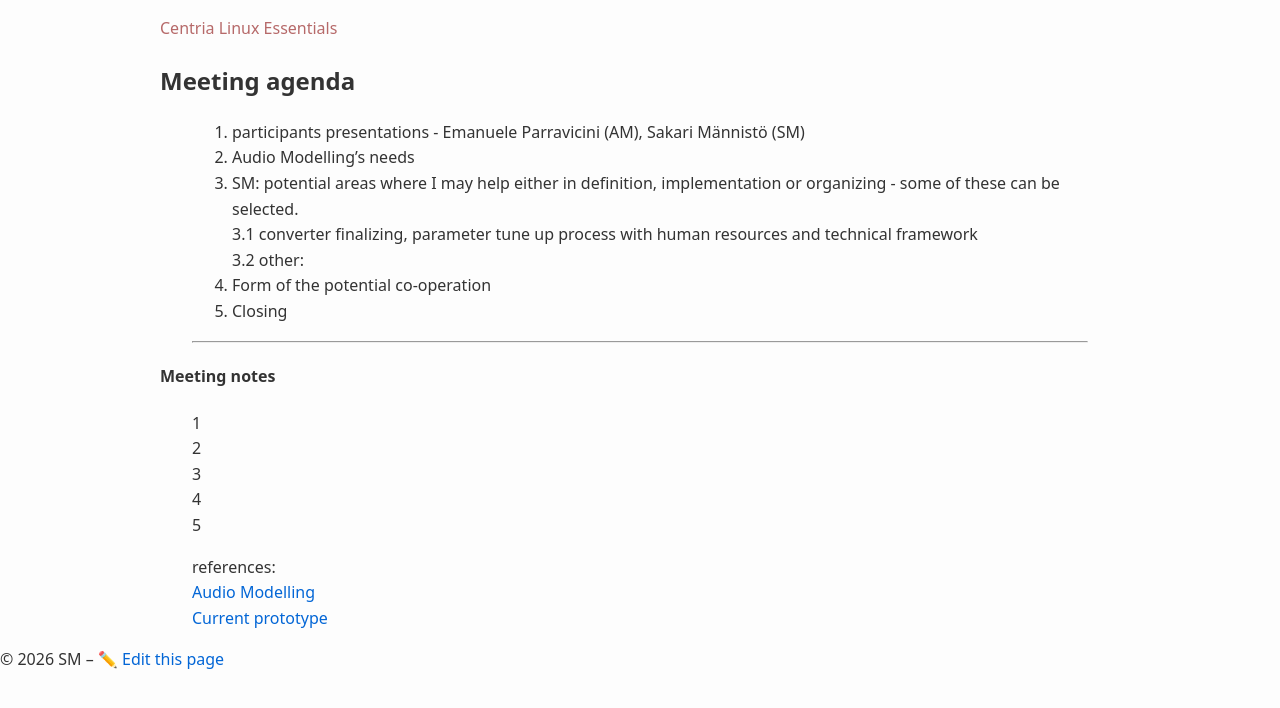
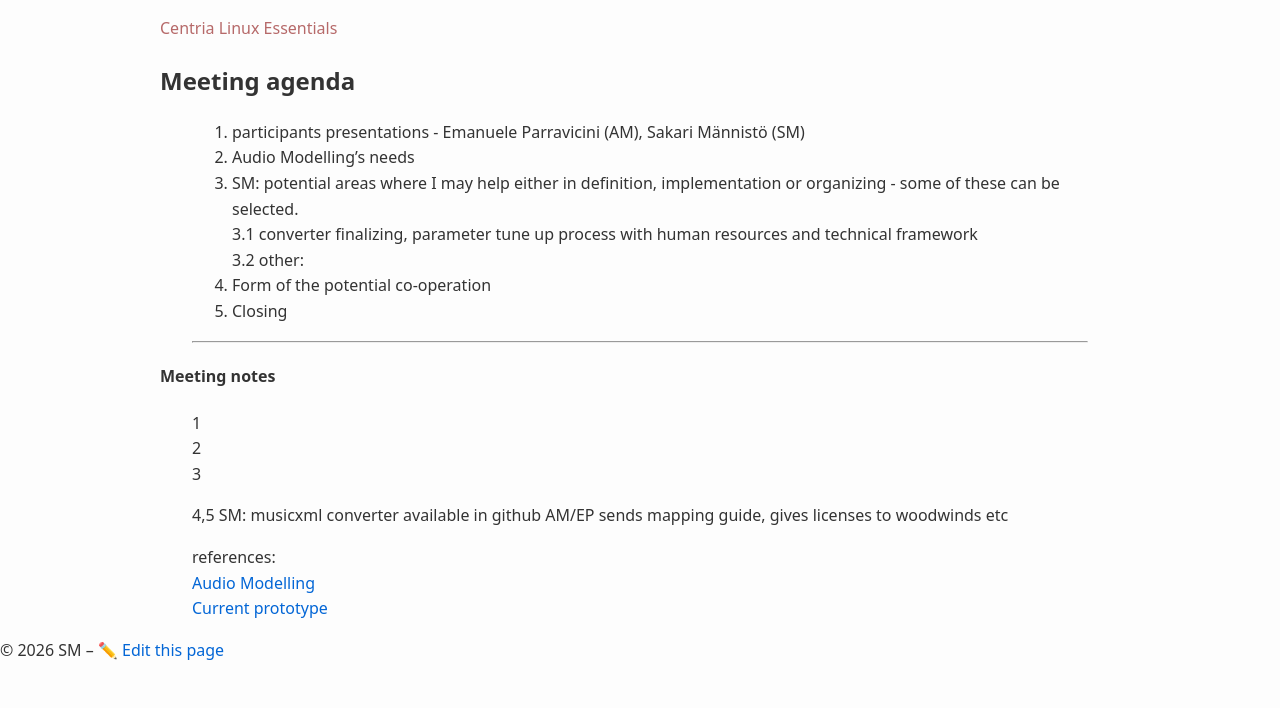
Before and after one commit to averkoc/lxprivate, a Jekyll site: the page built from docs/meetam.md, in a window 1280 px wide. Shown: the top 708 px of the page. Built offline with Jekyll 4.4.1, drawn with Linux system fonts in a browser that asks for light colours.

Commit message:
Sync docs

```diff
--- a/docs/meetam.md
+++ b/docs/meetam.md
@@ -17,8 +17,8 @@ title: "Sheet music to expressive midi for SWAM instruments"
 1
 2
 3
-4
-5
+
+4,5  SM: musicxml converter available in github AM/EP sends mapping guide, gives licenses to woodwinds etc
 
 
 references:
```
